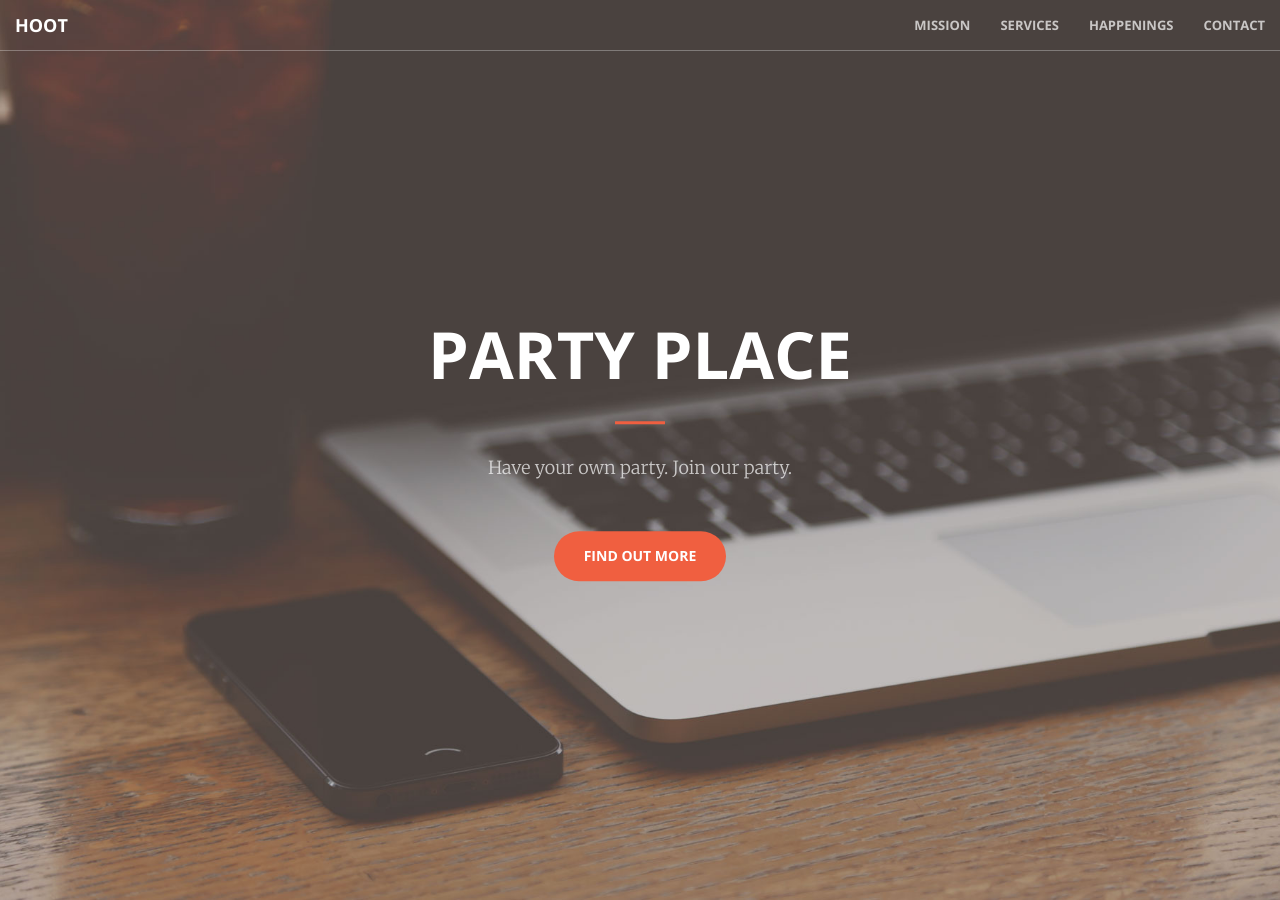
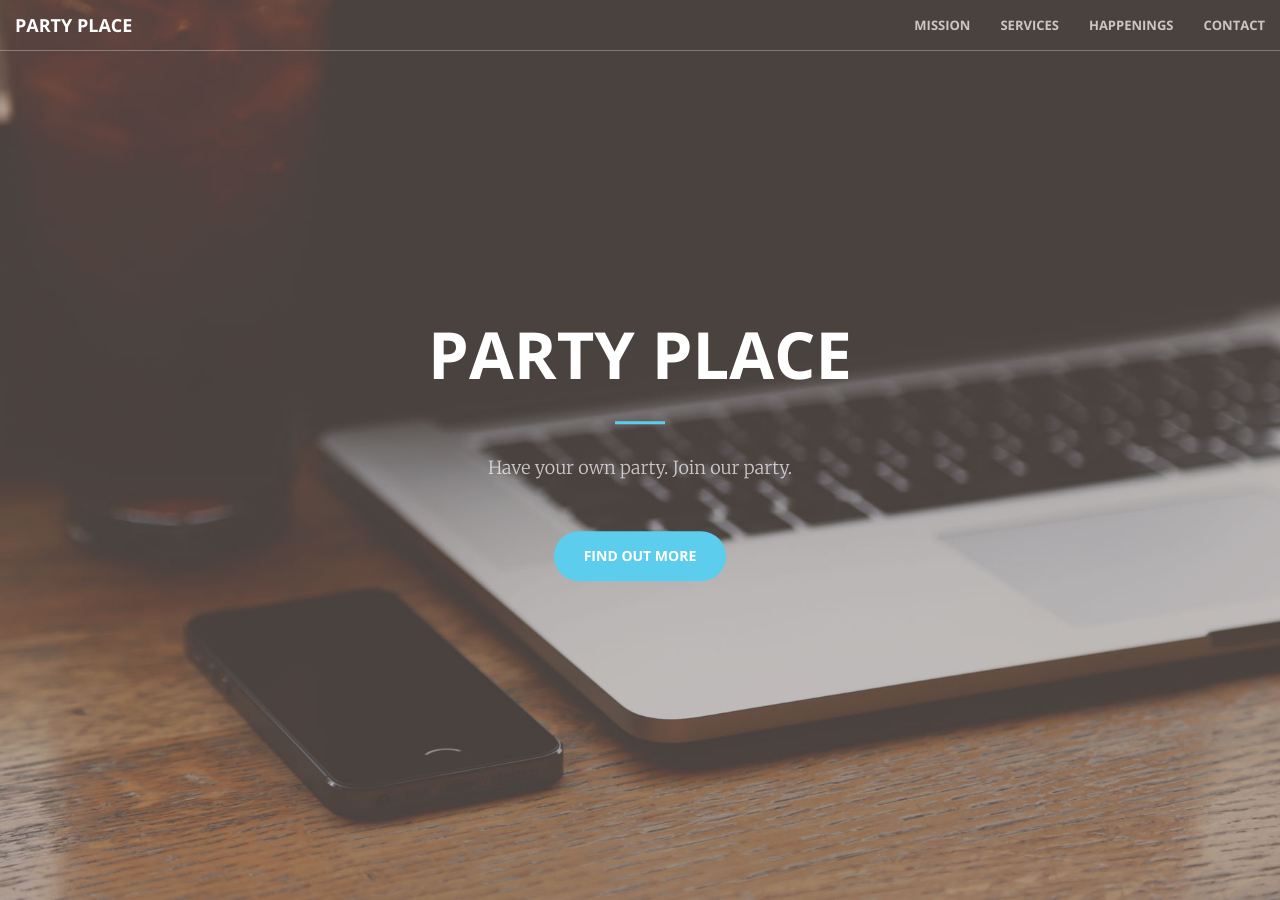
Before and after one commit to partyplace/partyplace.github.io, a Jekyll site: the page built from index.html, in a window 1280 px wide and 900 px high. Built offline with Jekyll 4.4.1, drawn with Linux system fonts in a browser that asks for light colours; comment, search, counter and statistics services are not loaded.

Commit message:
Add a little party

```diff
--- a/_includes/nav.html
+++ b/_includes/nav.html
@@ -8,7 +8,7 @@
                 <span class="icon-bar"></span>
                 <span class="icon-bar"></span>
             </button>
-            <a class="navbar-brand page-scroll" href="#page-top">HOOT</a>
+            <a class="navbar-brand page-scroll" href="#page-top">PARTY PLACE</a>
         </div>
 
         <!-- Collect the nav links, forms, and other content for toggling -->
--- a/css/main.scss
+++ b/css/main.scss
@@ -34,7 +34,8 @@
 // }
 
 // variables.less
-$theme-primary: #F05F40;
+//$theme-primary: #F05F40;
+$theme-primary: #5dcdee;
 $theme-dark: #222;
 
 // Import partials from `sass_dir` (defaults to `_sass`)
```
